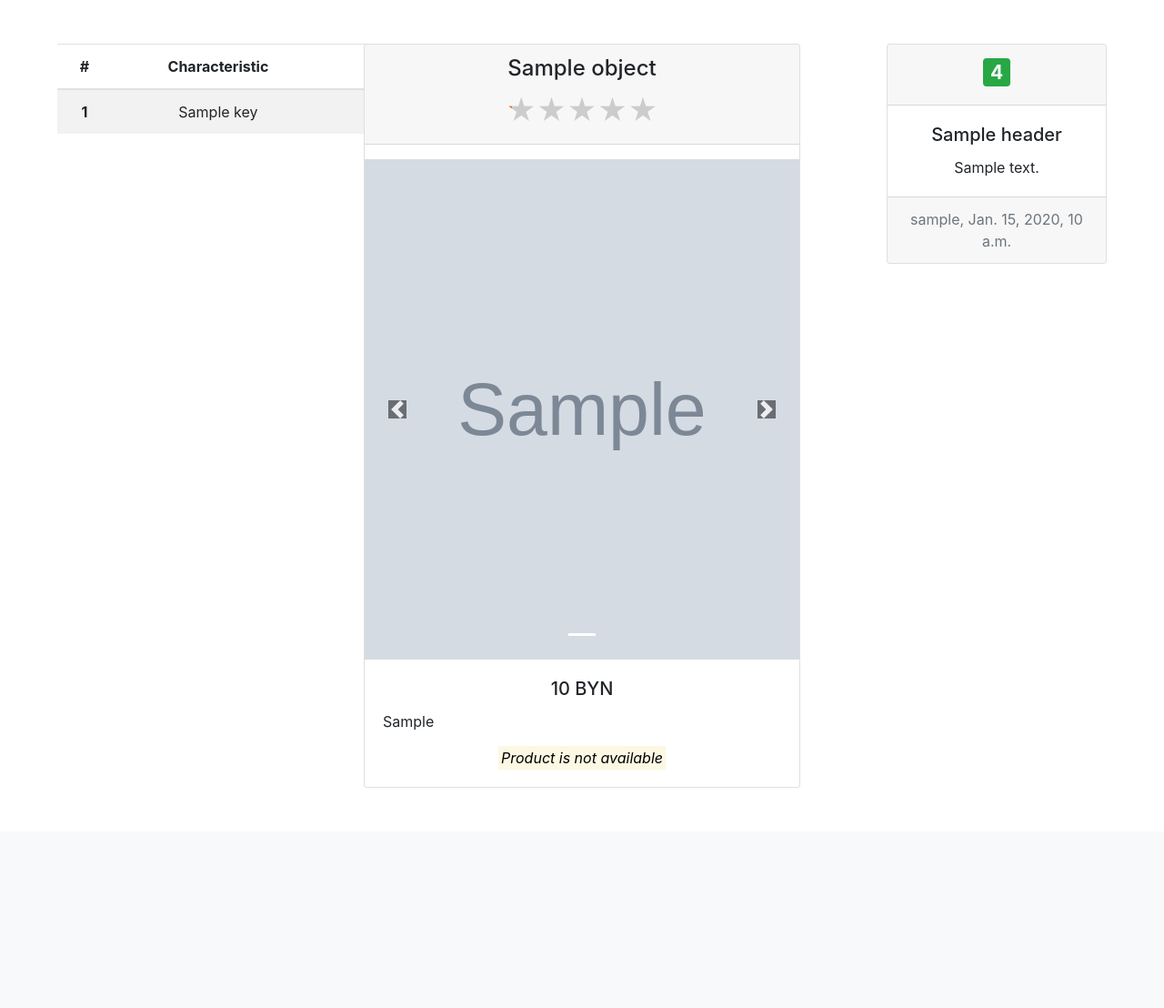
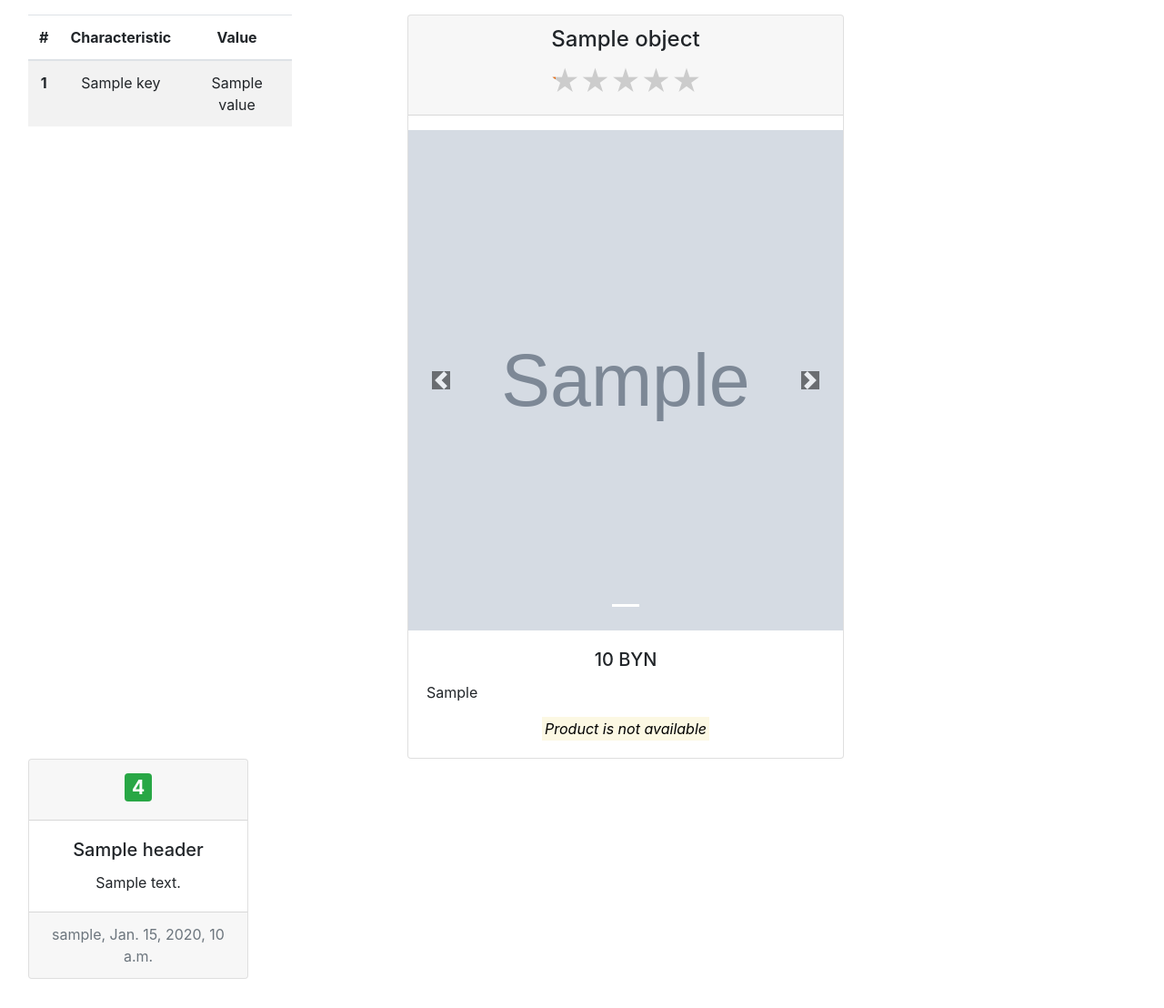
Before and after one commit to FNSdev/webstore, a Django app: template django/core/templates/core/product_detail.html in a window 1280 px wide. Shown: the part 56-1164 px from the top of the page at 91% size. Before the commit the page ends 922 px from the top, so only its background shows below. Run offline with Django 3.2, Linux system fonts and the light colour scheme; the template is opened without the code that fills it: most values are stand-ins (such as "Sample title", 1, 10 or a date in 2020); grey boxes marked "Sample" are stand-in pictures; some libraries are stand-ins or nearby versions.

Commit message:
Trying to fix grid scaling #15

```diff
--- a/django/core/templates/core/product_detail.html
+++ b/django/core/templates/core/product_detail.html
@@ -13,7 +13,7 @@
         th {text-align: center}
     </style>
 
-    <table class="table table-striped ml-5" style="width: 32rem;">
+    <table class="table table-striped">
         <thead>
             <tr>
                 <th scope="col">#</th>
--- a/django/templates/base.html
+++ b/django/templates/base.html
@@ -44,17 +44,17 @@
             </div>
         </nav>
 
-        <div class="container-fluid mt-5 mb-5">
+        <div class="container-fluid my-3">
             <div class="row">
-                <div class="col-12 col-md-3" align="center">
+                <div class="col-12 col-md-3 mx-3" align="center">
                     {% block sidebar_left %}
                     {% endblock %}
                 </div>
-                <div class="col-12 col-md-6" align="center">
+                <div class="col-12 col-md-6 mx-3" align="center">
                     {% block main %}
                     {% endblock %}
                 </div>
-                <div class="col-12 col-md-3" align="center">
+                <div class="col-12 col-md-3 mx-3" align="center">
                     {% block sidebar_right %}
                     {% endblock %}
                 </div>
```
